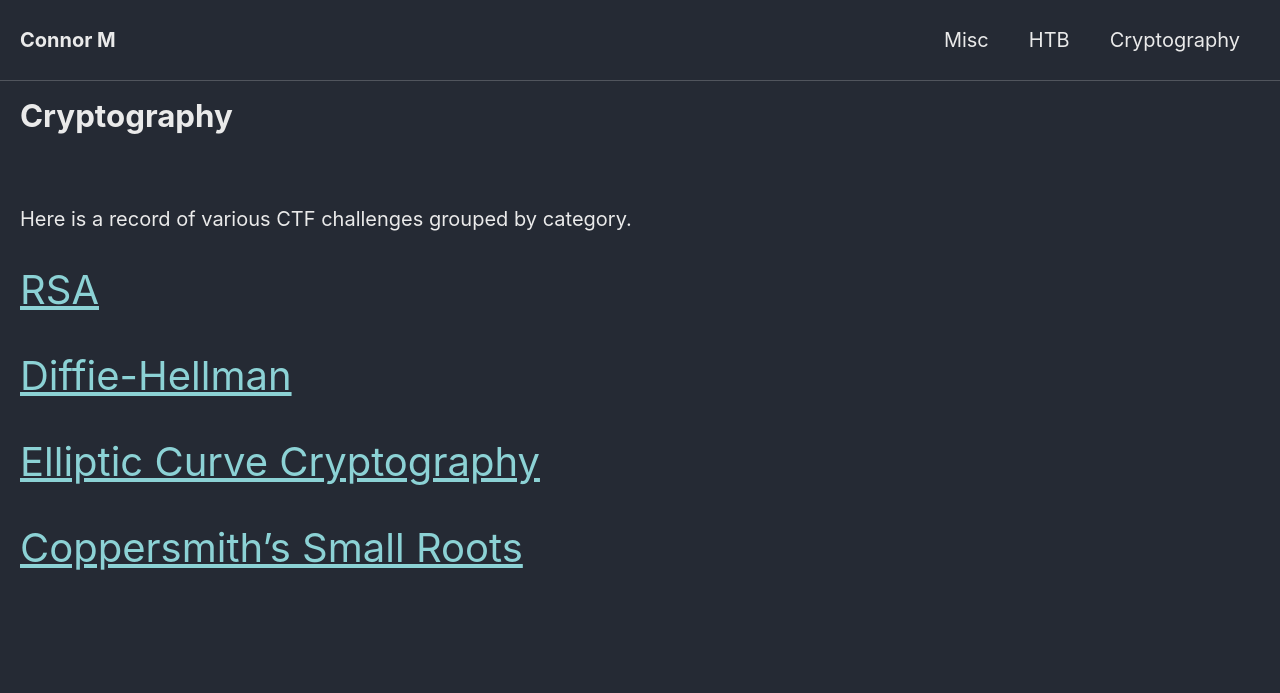
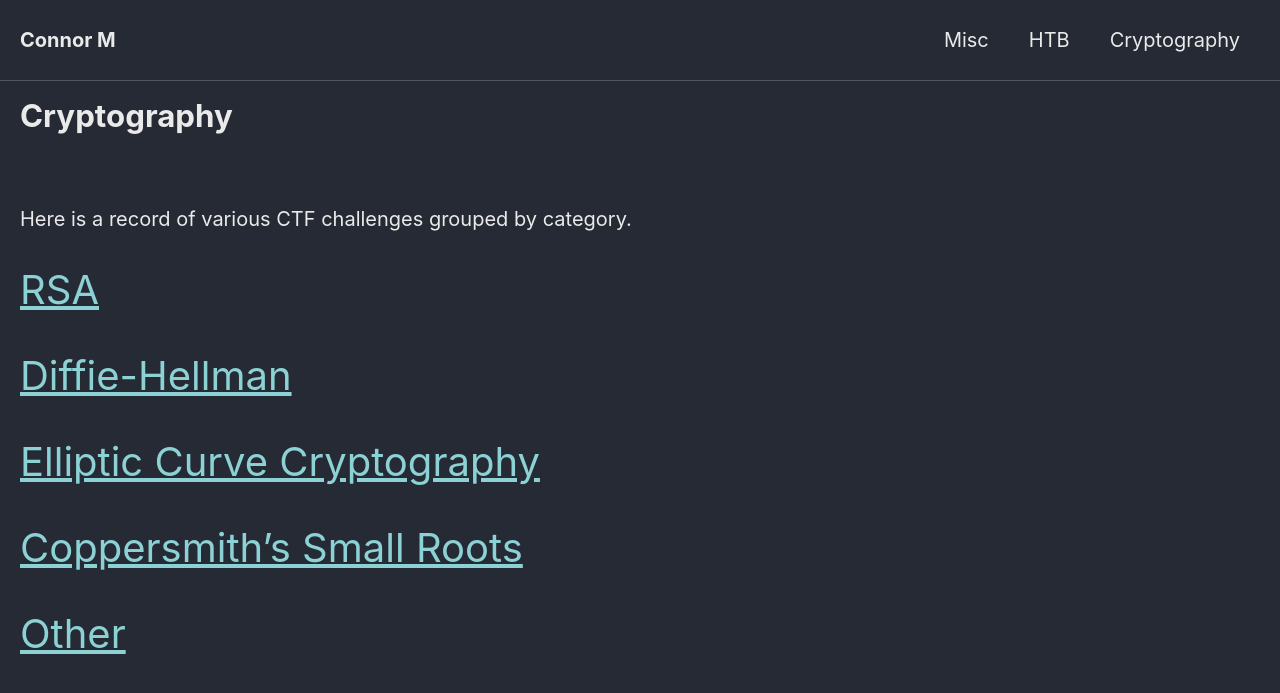
Before and after one commit to Connor-McCartney/Connor-McCartney.github.io, a Jekyll site: the page built from _pages/cryptography.md, in a window 1280 px wide. Shown: the top 693 px of the page. Built offline with Jekyll 4.4.1, drawn with Linux system fonts in a browser that asks for light colours; cached includes are drawn as plain includes.

Commit message:
Update cryptography.md

```diff
--- a/_pages/cryptography.md
+++ b/_pages/cryptography.md
@@ -17,3 +17,6 @@ Here is a record of various CTF challenges grouped by category.
 
 
 <span style="font-size:2em;">   [Coppersmith's Small Roots](/cryptography/small-roots)   </span>
+
+
+<span style="font-size:2em;">   [Other](/cryptography/other)   </span>
```
